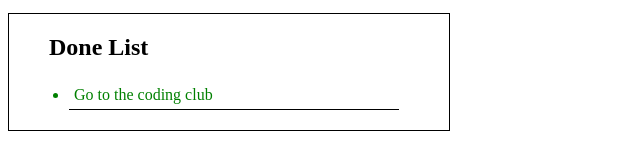
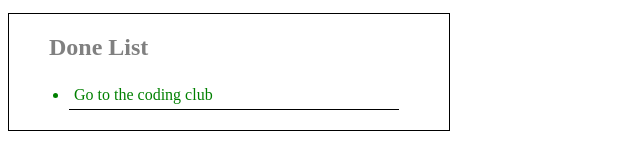
Before and after one commit to hiaux0/codesoc-todolist-v1, a website built with Parcel: page index.html in a window 1280 px wide. Shown: the part 227-376 px from the top of the page, 0-640 px from the left. Built offline with nearby package versions, Linux system fonts and the light colour scheme.

Commit message:
(add)(update) styles.css: Id Selector
- also update docs for other selectors to have consistent comments

```diff
--- a/src/styles.css
+++ b/src/styles.css
@@ -1,4 +1,7 @@
 
+/*************/
+/* Todo List */
+/*************/
 
 /* Simple Tag Selector */
 /* Just write the name of the tag, to style it. */
@@ -11,7 +14,7 @@ ul {
 }
 
 /* Nested Tags Selector */
-/* Note the space between ul and li. */
+/* Note the space between `ul li`. */
 ul li {
   /* Give color to the list item */
   color: green;
@@ -29,7 +32,17 @@ ul li {
 }
 
 /* Nested Tags Hover */
-/* Note, there is no space in li:hover. */
+/* Note, there is no space in `li:hover`. */
 ul li:hover {
   background: whitesmoke;
 }
+
+/*************/
+/* Done List */
+/*************/
+
+/* Id Attribute Selector */
+/* Note, there is no space in `ul#done-list` */
+ul#done-list {
+  color: gray;
+}
```
